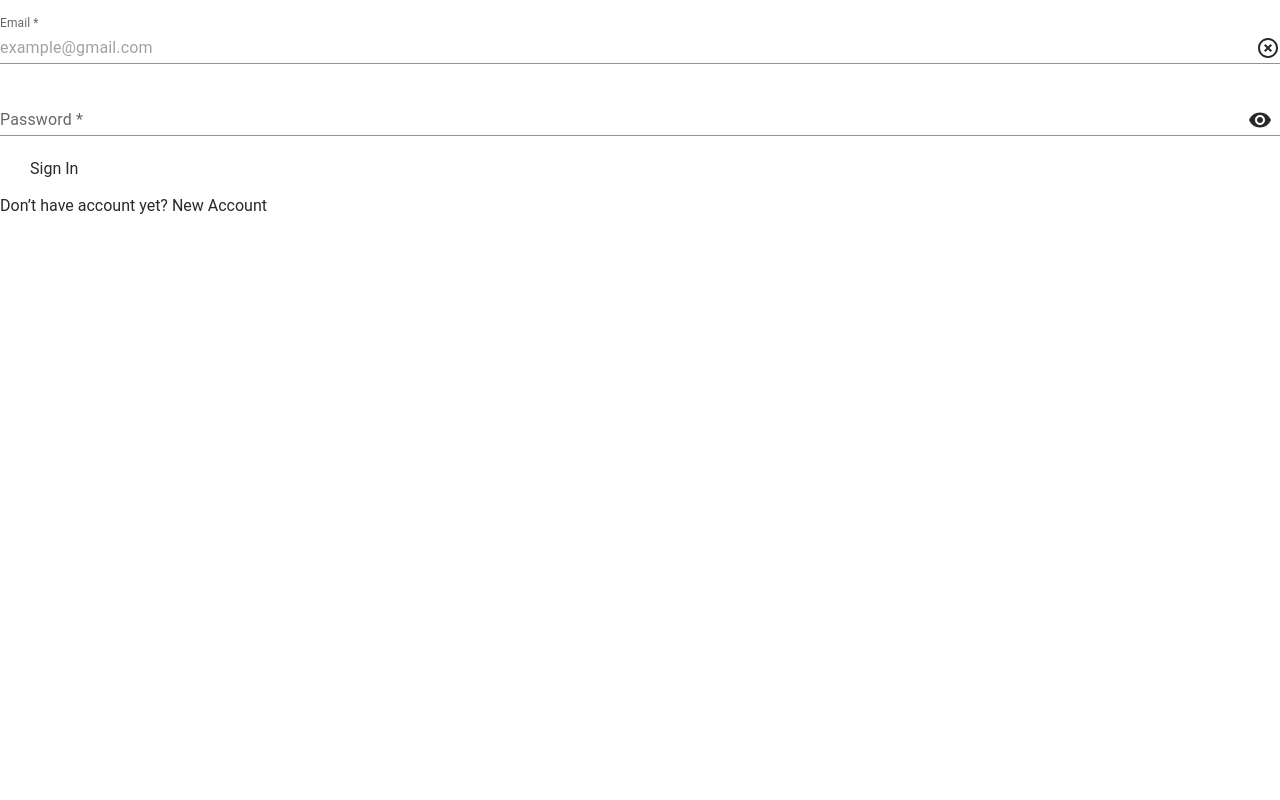
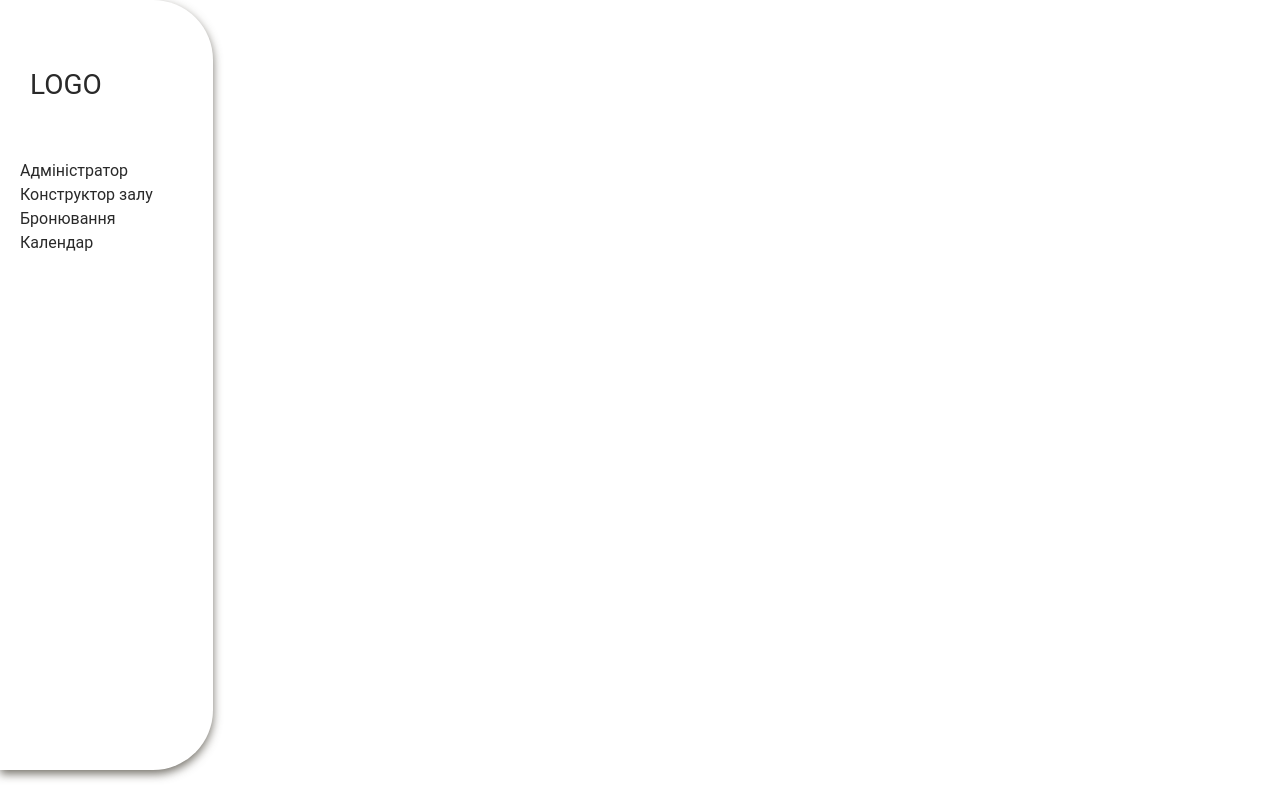
Before and after one commit to tetiana-kozak/restaurant-booking-system, a React (Create React App) app: page / in a window 1280 px wide. Built offline with nearby package versions, Linux system fonts and the light colour scheme; sample sign-in values are in the browser's storage.

Commit message:
fix: Route index element to <SignInPage />

```diff
--- a/src/MainRoutes.tsx
+++ b/src/MainRoutes.tsx
@@ -16,7 +16,14 @@ const MainRoutes = (props: Props) => {
   return (
     <Routes>
       <Route path="/" element={<InnerContent />}>
-        <Route index element={<SignInPage />} />
+        <Route
+          index
+          element={
+            <ProtectedRoute>
+              <AdminPanel />
+            </ProtectedRoute>
+          }
+        />
         <Route path="sign-up" element={<SignUpPage />} />
         <Route path="sign-in" element={<SignInPage />} />
 
@@ -39,7 +46,7 @@ const MainRoutes = (props: Props) => {
             element={<RestaurantCalendarPage />}
           />
         </Route>
-        <Route path='user-reservation' element={<UserReservationTable />} />
+        <Route path="user-reservation" element={<UserReservationTable />} />
       </Route>
     </Routes>
   )
--- a/src/components/ProtectedRoute/ProtectedRoute.tsx
+++ b/src/components/ProtectedRoute/ProtectedRoute.tsx
@@ -5,7 +5,7 @@ type Props = { children: React.ReactNode }
 const ProtectedRoute = ({ children }: Props) => {
   const isTokenExist = localStorage.getItem('token')
   if (!isTokenExist) {
-    return <Navigate to={'/'} />
+    return <Navigate to={'/sign-in'} />
   }
   return <>{children}</>
 }
```
